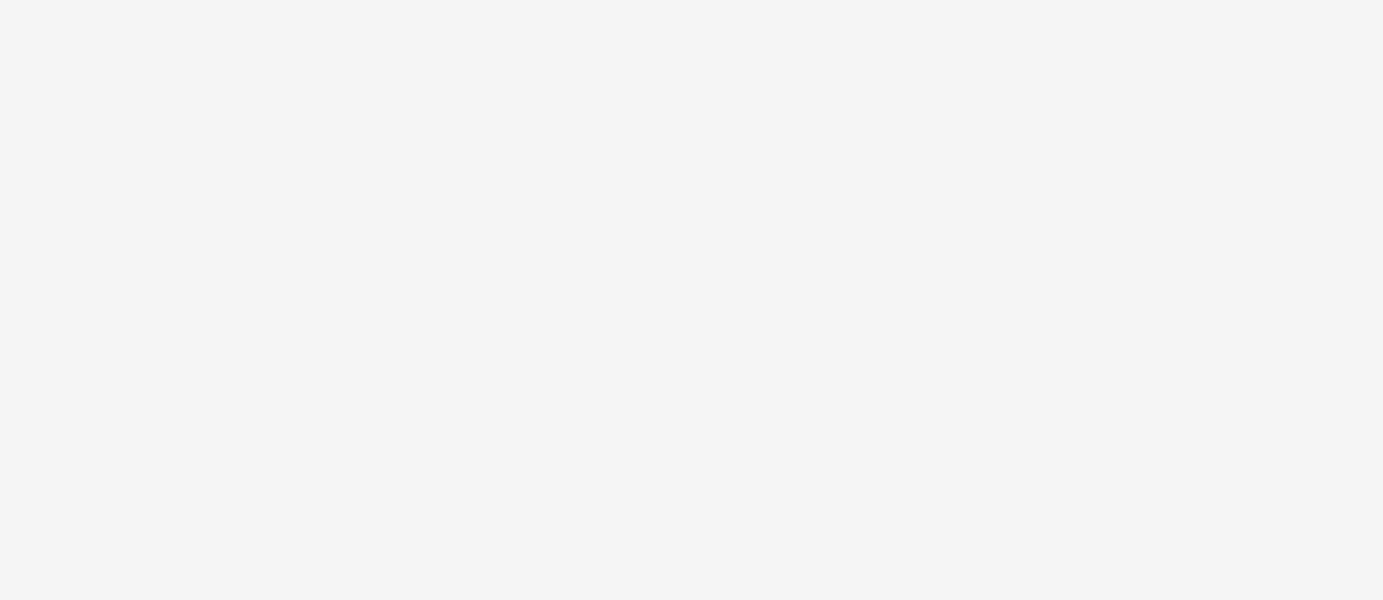
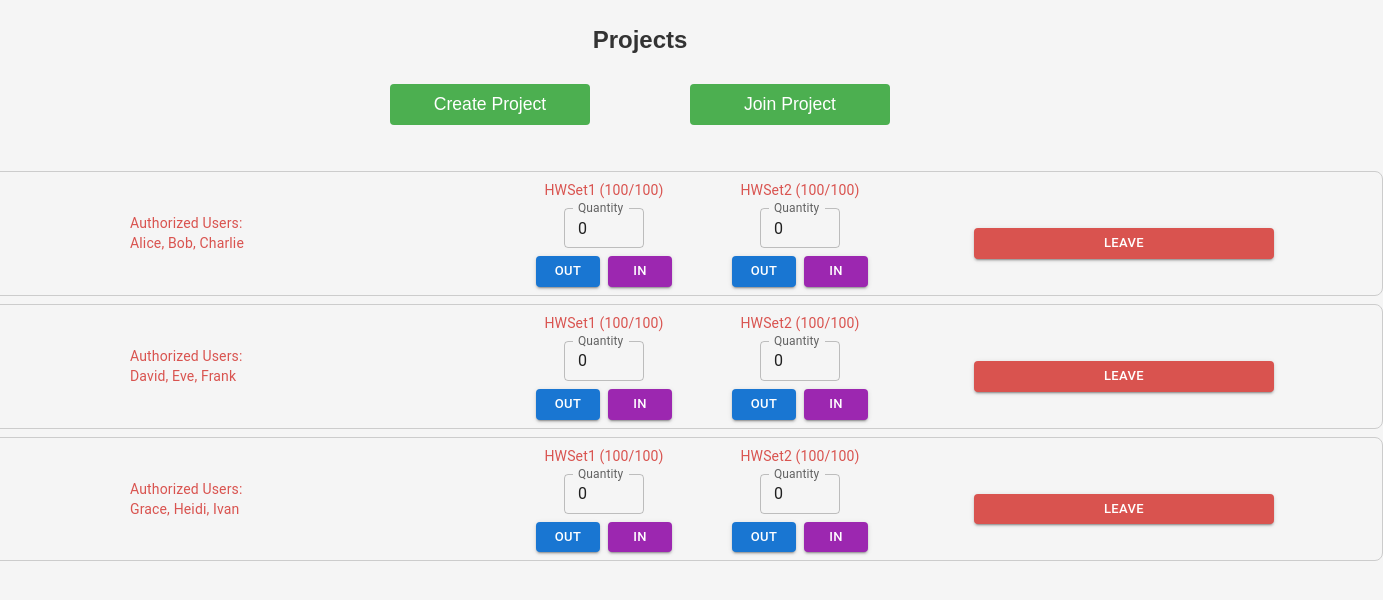
Before and after one commit to rohanjain65/17545-TBD, a React (Create React App) app in the folder frontend/: page /Projects in a window 1280 px wide. Before the commit this address had no page. Shown: the top 600 px of the page, 1383 px wide, since content can reach past the window. Built offline with nearby package versions, Linux system fonts and the light colour scheme.

Commit message:
Added Projects page

```diff
--- a/frontend/src/App.js
+++ b/frontend/src/App.js
@@ -2,6 +2,7 @@ import React, { useState } from "react";
 import { BrowserRouter as Router, Route, Routes } from "react-router-dom";
 import LoginPage from "./components/LoginPage";
 import HelloWorld from "./components/HelloWorld";
+import ProjectsView from "./components/ProjectsView";
 import './App.css';
 
 function App() {
@@ -9,7 +10,7 @@ function App() {
     <Router>
       <Routes>
         <Route path="/" element={<LoginPage />} />
-        <Route path="/hello" element={<HelloWorld />} />
+        <Route path="/Projects" element={<ProjectsView />} />
       </Routes>
     </Router>
   );
--- /dev/null
+++ b/frontend/src/components/HWSetControl.js
@@ -0,0 +1,43 @@
+import React, { useState } from 'react';
+import { Button, TextField, Box, Typography } from '@mui/material';
+
+const HWSetControl = ({ hwsetName }) => {
+  const [available, setAvailable] = useState(100);
+  const [input, setInput] = useState(0);
+
+  const handleCheckOut = () => {
+    const newAvailable = available - input >= 0 ? available - input : available;
+    setAvailable(newAvailable);
+  };
+
+  const handleCheckIn = () => {
+    const newAvailable = available + input <= 100 ? available + input : available;
+    setAvailable(newAvailable);
+  };
+
+  return (
+    <Box sx={{ display: 'flex', flexDirection: 'column', alignItems: 'center', gap: 1 }}>
+      {/* HWSet name and availability */}
+      <Typography variant="body2">{hwsetName} ({available}/100)</Typography>
+
+      {/* Number Input with label */}
+      <TextField
+        label={`Quantity`}
+        type="number"
+        variant="outlined"
+        size="small"
+        value={input}
+        onChange={(e) => setInput(Number(e.target.value))}
+        sx={{ width: '80px' }}
+      />
+
+      {/* Check out and check in buttons */}
+      <Box sx={{ display: 'flex', gap: 1 }}>
+        <Button variant="contained" size="small" onClick={handleCheckOut}>Out</Button>
+        <Button variant="contained" size="small" color="secondary" onClick={handleCheckIn}>In</Button>
+      </Box>
+    </Box>
+  );
+};
+
+export default HWSetControl;
--- a/frontend/src/components/LoginPage.js
+++ b/frontend/src/components/LoginPage.js
@@ -28,7 +28,7 @@ function LoginPage() {
     const data = await response.json();
     setMessage(data.message);
     if (data.success) {
-      navigate("/hello");
+      navigate("/Projects");
     }
   };
 
--- /dev/null
+++ b/frontend/src/components/ProjectCard.js
@@ -0,0 +1,52 @@
+// src/components/ProjectCard.js
+import React from 'react';
+import { Button, Box, Typography } from '@mui/material';
+import HWSetControl from './HWSetControl'; // Import the child component
+
+const ProjectCard = ({ project }) => {
+
+  // Example HwSet data
+  const HWSetList = [
+    "HWSet1", "HWSet2"
+  ];
+
+  return (
+    <Box sx={{
+      display: 'flex',
+      flexDirection: 'row',
+      alignItems: 'center',
+      justifyContent: 'space-between',
+      border: '1px solid #ccc',
+      borderRadius: '8px',
+      padding: 1,
+      marginBottom: 1,
+      width: '100%'
+    }}>
+      {/* Project Name */}
+      <Typography variant="subtitle1" sx={{ width: '200px' }}>{project.name}</Typography>
+
+      {/* Authorized Users */}
+      <Box sx={{ width: '400px' }}>
+        <Typography variant="body2">Authorized Users:</Typography>
+        <Typography variant="body2">
+          {project.authorizedUsers.join(', ')}
+        </Typography>
+      </Box>
+
+      <div className="hwset-list">
+        {HWSetList.map((hwsetName) => (
+          <HWSetControl key={hwsetName} hwsetName={hwsetName} />
+        ))}
+      </div>
+
+      {/* Leave Project Button */}
+      <div className='leaveContainer'>
+        <Button variant="contained" color="error" size="small" className='leave-button'>
+          Leave
+        </Button>
+      </div>
+    </Box>
+  );
+};
+
+export default ProjectCard;
--- /dev/null
+++ b/frontend/src/components/Projects.js
@@ -0,0 +1,23 @@
+// src/components/Projects.js
+import React from 'react';
+import { Box } from '@mui/material';
+import ProjectCard from './ProjectCard';
+
+const Projects = () => {
+  // Example project data
+  const projectList = [
+    { name: 'Project A', authorizedUsers: ['Alice', 'Bob', 'Charlie'] },
+    { name: 'Project B', authorizedUsers: ['David', 'Eve', 'Frank'] },
+    { name: 'Project C', authorizedUsers: ['Grace', 'Heidi', 'Ivan'] },
+  ];
+
+  return (
+    <Box sx={{ padding: 2 }}>
+      {projectList.map((project, index) => (
+        <ProjectCard key={project.name} project={project} />
+      ))}
+    </Box>
+  );
+};
+
+export default Projects;
--- /dev/null
+++ b/frontend/src/components/ProjectsView.css
@@ -0,0 +1,61 @@
+/* src/components/ProjectsView.css */
+
+.projects-view {
+    display: flex;
+    flex-direction: column;
+    align-items: center;
+    justify-content: start; /* Aligns items to the top */
+    height: 100vh; /* Full viewport height to allow top alignment */
+    padding-top: 20px; /* Adds space at the top */  }
+
+  h1 {
+    margin-bottom: 20px;
+  }
+
+  .button-group {
+    display: flex;
+    gap: 100px; /* Increase the space between buttons */
+    margin-bottom: 20px;
+  }
+
+  .button-group button {
+    padding: 10px 30px;
+    font-size: 1.1em;
+    min-width: 200px; /* Set a minimum width to keep text on one line */
+    white-space: nowrap; /* Prevents text from wrapping */
+    text-align: center; /* Center the text within the button */
+    cursor: pointer;
+  }
+
+  .content-area {
+    width: 100%;
+    min-width: 1000px;
+  }
+
+  .hwset-list {
+    display: flex;
+    gap: 60px; /* Adjust the gap size as needed */
+  }
+
+.leave-button {
+    max-width: 300px;        /* Smaller width */
+    padding: 4px 8px;       /* Compact padding */
+    font-size: 0.8rem;      /* Smaller font size */
+  }
+
+.leaveContainer{
+    display: flex;
+    min-width: 500px;
+    justify-content: center;
+    align-items: center;
+    margin-top: 20px;
+  }
+
+  .leaveContainer button {
+    margin: 0 10px; /* Add space between buttons */
+  }
+
+  .leaveContainer button:last-child {
+    background-color: #d9534f; /* Red background color */
+    color: white; /* White text color */
+}
--- /dev/null
+++ b/frontend/src/components/ProjectsView.js
@@ -0,0 +1,22 @@
+// src/components/ProjectsView.js
+
+import React from "react";
+import Projects from "./Projects";
+import "./ProjectsView.css";
+
+function ProjectsView() {
+  return (
+    <div className="projects-view">
+      <h1>Projects</h1>
+      <div className="button-group">
+        <button>Create Project</button>
+        <button>Join Project</button>
+      </div>
+      <div className="content-area">
+        <Projects />
+      </div>
+    </div>
+  );
+}
+
+export default ProjectsView;
```
